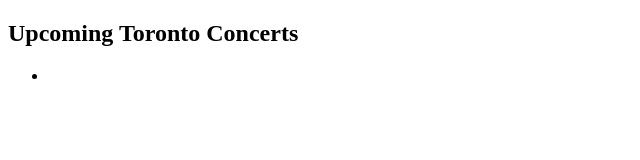
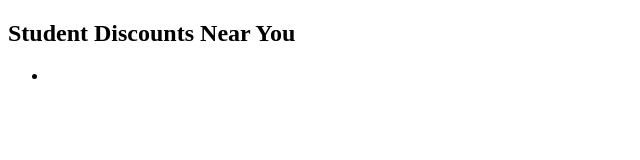
Before and after one commit to amandacot/She-Innovates, a browser extension: page index.html in a window 1280 px wide. Shown: the full height of the page, 0-640 px from the left. Drawn offline with Linux system fonts and the light colour scheme; no server answers.

Commit message:
Update index.html

```diff
--- a/index.html
+++ b/index.html
@@ -10,7 +10,7 @@
 
 <body>
     <div>
-        <h2>Upcoming Toronto Concerts</h2>
+        <h2>Student Discounts Near You</h2>
         <ul>
             <li id="concerts"></li>
         </ul>
```
